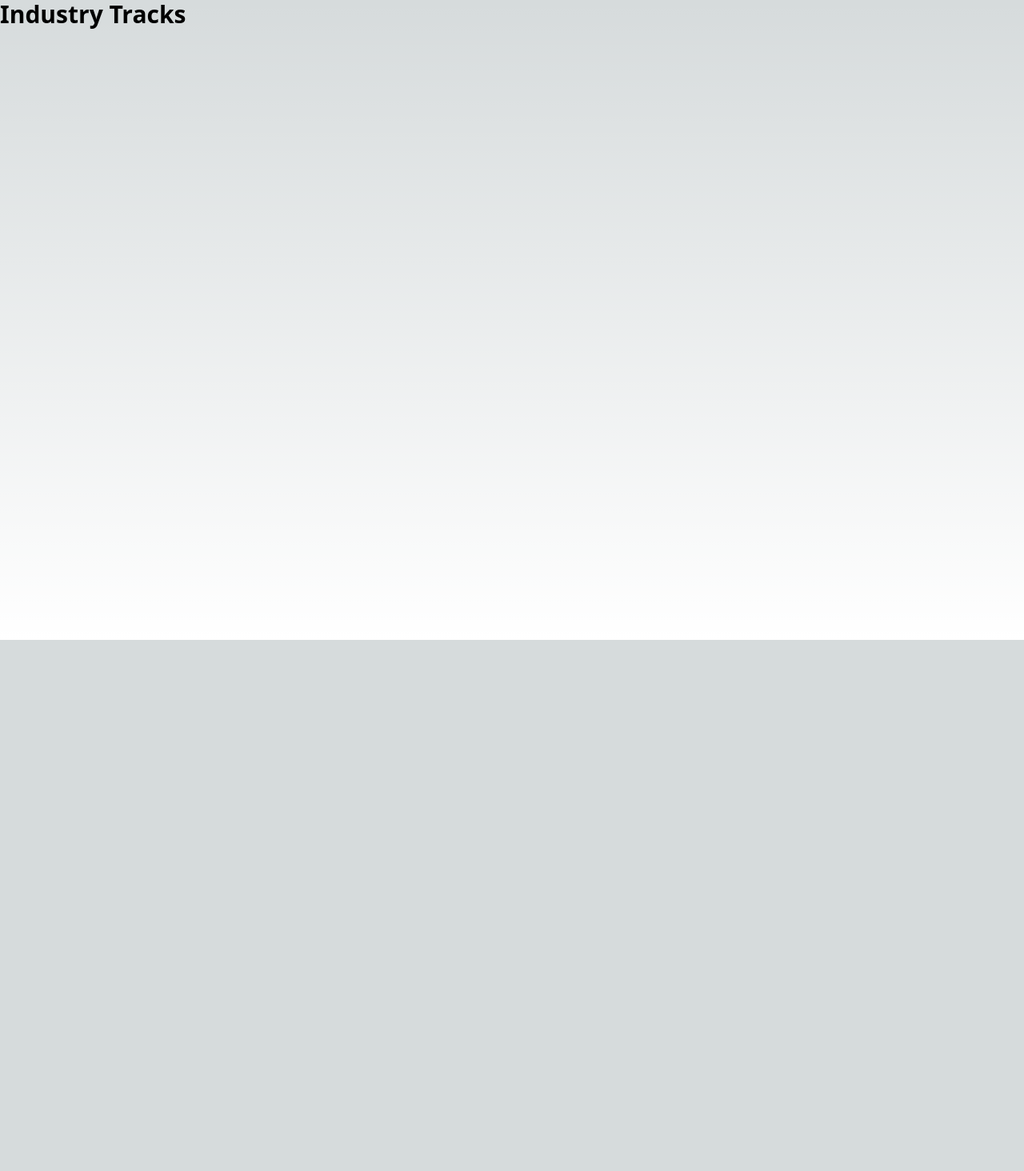
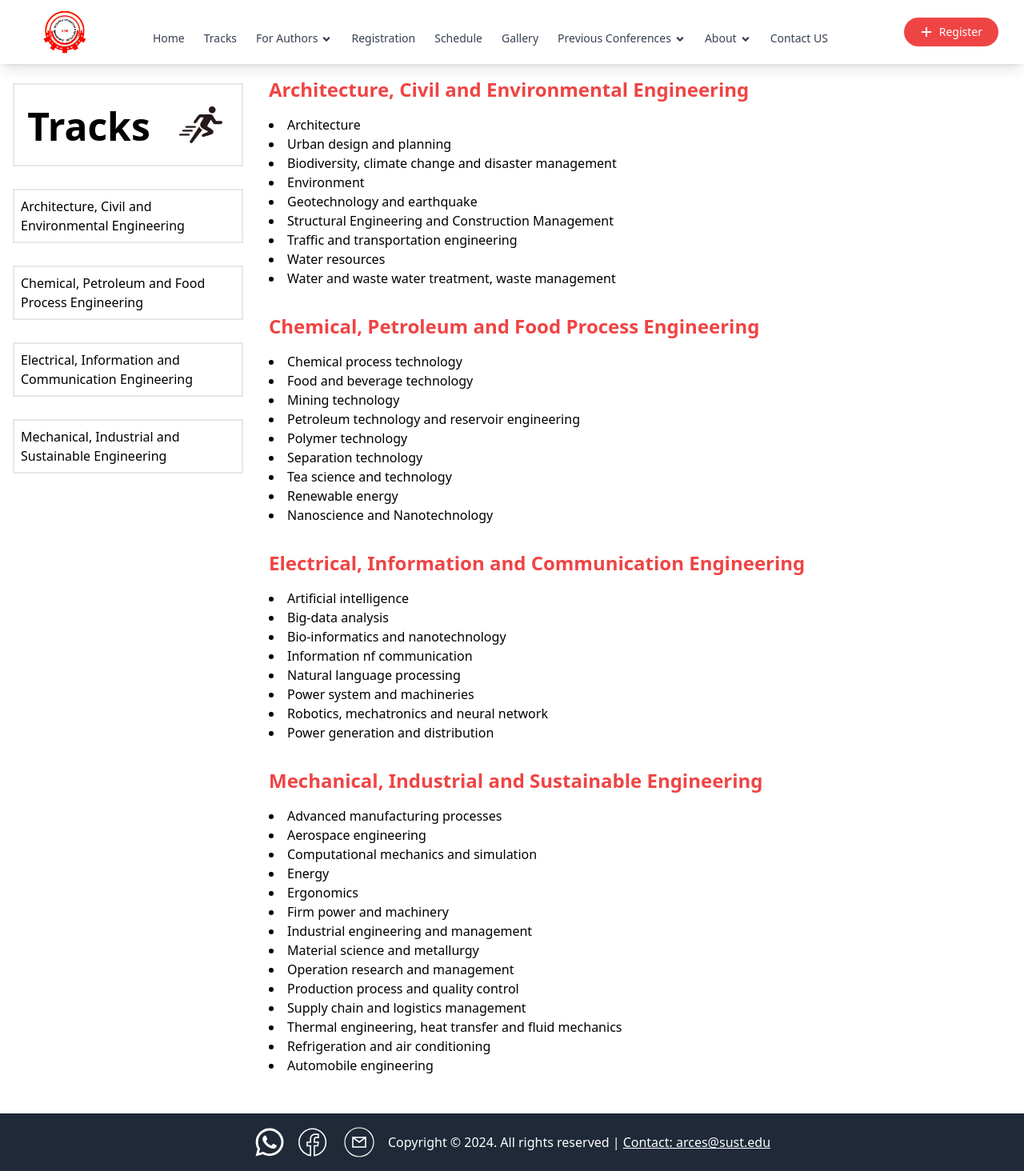
Before and after one commit to Farzine/arces_2024, a Next.js app in the folder client/: page /industryTracks in a window 1280 px wide. Shown: the whole page at 80% size. Before the commit the page ends 800 px from the top, so only its background shows below. Built offline with nearby package versions, Linux system fonts and the light colour scheme.

Commit message:
feat: Add new pages for about sections
This commit adds new pages for the about sections, including Venue, Sponsor, Committee, and Accommodation. Each page contains a main section with a heading. The pages are created using the same template as the Authors page.
ImportentTracks

```diff
--- a/client/src/app/industryTracks/page.tsx
+++ b/client/src/app/industryTracks/page.tsx
@@ -1,7 +1,134 @@
+"use client";
+import Footer from "@/components/Footer";
+import Navbar from "@/components/NavBar";
+
+
 export default function IndustryTracks() {
+  const sections = [
+    {
+      id: 'architecture',
+      title: 'Architecture, Civil and Environmental Engineering',
+      description: [
+        'Architecture',
+        'Urban design and planning',
+        'Biodiversity, climate change and disaster management',
+        'Environment',
+        'Geotechnology and earthquake',
+        'Structural Engineering and Construction Management',
+        'Traffic and transportation engineering',
+        'Water resources',
+        'Water and waste water treatment, waste management',
+      ],
+    },
+    {
+      id: 'chemical',
+      title: 'Chemical, Petroleum and Food Process Engineering',
+      description: [
+        'Chemical process technology',
+        'Food and beverage technology',
+        'Mining technology',
+        'Petroleum technology and reservoir engineering',
+        'Polymer technology',
+        'Separation technology',
+        'Tea science and technology',
+        'Renewable energy',
+        'Nanoscience and Nanotechnology',
+      ],
+    },
+    {
+      id: 'electrical',
+      title: 'Electrical, Information and Communication Engineering',
+      description: [
+        'Artificial intelligence',
+        'Big-data analysis',
+        'Bio-informatics and nanotechnology',
+        'Information nf communication',
+        'Natural language processing',
+        'Power system and machineries',
+        'Robotics, mechatronics and neural network',
+        'Power generation and distribution',
+      ],
+    },
+    {
+      id: 'mechanical',
+      title: 'Mechanical, Industrial and Sustainable Engineering',
+      description: [
+        'Advanced manufacturing processes',
+        'Aerospace engineering',
+        'Computational mechanics and simulation',
+        'Energy',
+        'Ergonomics',
+        'Firm power and machinery',
+        'Industrial engineering and management',
+        'Material science and metallurgy',
+        'Operation research and management',
+        'Production process and quality control',
+        'Supply chain and logistics management',
+        'Thermal engineering, heat transfer and fluid mechanics',
+        'Refrigeration and air conditioning',
+        'Automobile engineering',
+      ],
+    },
+  ];
+
+  const handleScroll = (id: string) => {
+    const element = document.getElementById(id);
+    if (element) {
+      element.scrollIntoView({ behavior: 'smooth' });
+    }
+  };
+
   return (
-    <main className="h-screen">
-      <h1 className="text-3xl font-semibold">Industry Tracks</h1>
-    </main>
+    <div className="min-h-screen flex flex-col">
+      <Navbar />
+      <div className="flex flex-col md:flex-row">
+        <aside className="bg-white p-4 w-full md:w-1/4">
+          <div className="flex justify-center mt-2 pt-5 border-2">
+            <div>
+              <h2 className="text-5xl font-bold mt-2 mb-6">Tracks</h2>
+            </div>
+
+          <div className="ml-7 ">
+          <svg version="1.1" viewBox="0 0 2048 1762" width="70" height="60" xmlns="http://www.w3.org/2000/svg">
+              <path transform="translate(1016,500)" d="m0 0h365l20 3 21 7 15 9 14 12 11 13 14 22 17 26 28 44 16 26 24 38 15 24 11 16h141l31 1 19 3 16 8 9 7 8 11 4 10 1 12-2 15-6 16-9 13-9 8-16 8-13 3-22 1h-197l-20-2-13-5-11-7-12-12-12-17-15-22-12-18-11-17-14-22-8-12-9-12-6-6h-8l-6 5-12 19-13 23-14 24-10 17-17 29-10 17-13 22-15 25-13 22-12 20v5l13 10 15 10 66 45 27 18 23 16 12 8 16 11 18 13 10 8 11 11 7 11 6 13 4 13 2 15v13l-2 16-6 17-9 16-11 13-12 9-16 9-19 8-30 10-45 14-47 15-42 13-41 13-78 24-16 2-12-2-12-5-8-6-8-8-8-16-2-7v-15l3-12 6-12 9-10 14-8 41-19 28-12 22-10 25-11 24-11 28-13 28-12 5-4v-2l-17-10-16-9-44-24-28-15-16-9-29-16-21-12-16-9-24-14-17-10-11-9-12-11-11-12-10-15-8-16-6-16-5-22-2-15v-21l3-18 6-20 7-16 8-15 15-25 11-18 12-20 13-22 15-25 13-22 15-25 6-13v-6l-6-7-8-1h-106l-5 4-15 20-10 13-12 16-13 18-20 26-14 19-13 17-10 14-10 13-13 17-10 13-10 10-16 9-9 3-17 2-12-2-14-7-10-9-6-10-3-8-1-15 3-15 7-14 12-17 14-19 12-16 42-57 13-17 14-19 10-13 11-15 13-17 10-13 13-15 10-9 14-9 15-6 12-3 7-1z" fill="#251919" />
+              <path transform="translate(964,950)" d="m0 0 5 1 5 8 10 19 11 17 9 12 9 10 11 11 16 12 15 9 18 11 4 4-2 6-7 11-8 10-13 17-22 28-10 13-9 12-10 12-16 20-9 11-14 18-20 26-11 14-21 27-9 12-11 14-13 17-11 14-13 16-9 12-10 13-14 18-12 15-13 17-12 15-10 13-12 16-13 16-9 12-12 15-9 11-8 8-7 5-9 4-10 2h-13l-13-3-12-7-9-9-7-12-4-15v-9l4-16 5-10 15-24 16-25 11-17 13-21 16-25 11-17 14-23 7-10 13-21 14-22 15-23 8-13 20-32 10-15 15-24 12-19 28-44 12-19 13-20 14-22 10-15 11-18 14-23 11-17 7-11z" fill="#251919" />
+              <path transform="translate(1427,207)" d="m0 0h28l17 3 16 5 17 9 14 10 13 12 9 10 10 15 8 17 5 18 2 15v23l-3 19-6 18-9 17-10 13-10 11-14 11-10 7-17 8-23 6-17 2h-11l-18-2-19-5-15-6-16-10-14-12-10-11-12-17-8-17-5-17-2-13v-28l3-17 6-18 9-17 11-15 11-12 11-9 16-10 15-7 15-4z" fill="#251919" />
+              <path transform="translate(483,1061)" d="m0 0h129l87 1 10 3 8 5 7 8 4 9 1 4v11l-3 10-6 8-5 5-6 4-12 3h-319l-9-2-8-4-8-7-7-14v-15l4-11 6-8 8-6 8-3z" fill="#251919" />
+              <path transform="translate(262,1211)" d="m0 0h317l11 2 10 5 7 7 5 9 2 7v11l-3 9-6 9-8 7-9 3-5 1h-324l-11-4-8-7-6-8-2-5v-20l4-10 5-6 9-6 7-3z" fill="#251919" />
+              <path transform="translate(493,924)" d="m0 0h160l161 1 8 2 10 5 7 9 4 10 1 8-2 12-5 9-5 6-8 5-12 3h-321l-13-4-9-7-7-11-2-8 1-13 4-10 9-10 12-6z" fill="#251919" />
+            </svg>
+          </div>
+            <div>
+
+            </div>
+          </div>
+
+          {sections.map(section => (
+            <button
+              key={section.id}
+              onClick={() => handleScroll(section.id)}
+              className="block border-2 w-full text-left mt-7 p-2 mb-2 bg-white hover:bg-gray-100"
+            >
+              {section.title}
+            </button>
+          ))}
+        </aside>
+        <main className="flex-1 p-4 bg-white">
+          {sections.map(section => (
+            <section key={section.id} id={section.id} className="mb-8">
+              <h3 className="text-2xl font-bold mb-4 text-red-500">{section.title}</h3>
+              <ul className="list-disc list-inside">
+                {section.description.map((item, index) => (
+                  <li key={index}>{item}</li>
+                ))}
+              </ul>
+            </section>
+          ))}
+        </main>
+      </div>
+      <Footer />
+    </div>
   );
+
+
 }
--- a/client/src/app/page.tsx
+++ b/client/src/app/page.tsx
@@ -32,7 +32,7 @@ export default function Home() {
               <p className="text-sm text-gray-500">Conference Chair, 2025</p>
             </div>
           </div>
-          <blockquote className="italic border-l-4 border-blue-500 pl-4">
+          <blockquote className="italic text-justify border-l-4 border-blue-500 pl-4">
             <p className="mb-4">
               The International Conference on Advanced Research in Computer,
               Electrical, and Software Engineering (ARCES) is a prestigious platform
--- a/client/src/app/schedule/page.tsx
+++ b/client/src/app/schedule/page.tsx
@@ -0,0 +1,7 @@
+export default function Photos() {
+    return (
+      <main className="h-screen">
+        <h1 className="text-3xl font-semibold">Photos</h1>
+      </main>
+    );
+  }
```
